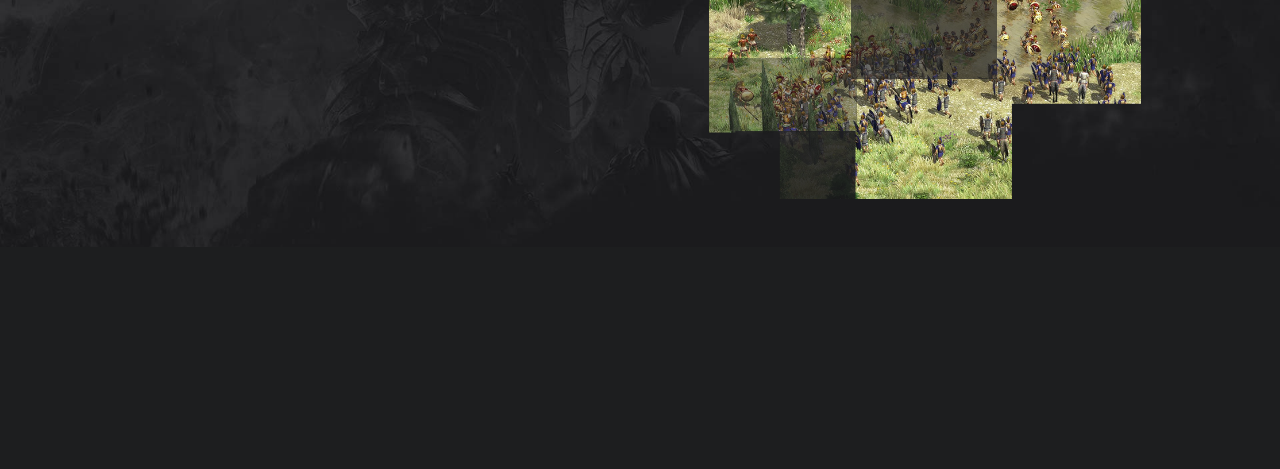
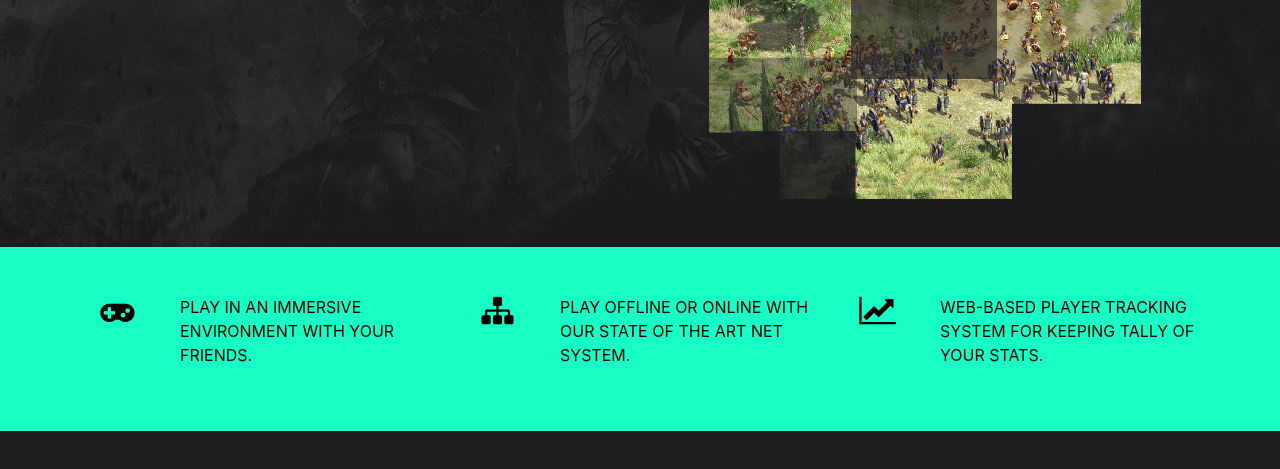
Before and after one commit to yechezkelMiller/gamelayout1, a plain HTML site: page src/index.html in a window 1280 px wide. Shown: the part 229-698 px from the top of the page. Drawn offline with Linux system fonts and the light colour scheme.

Commit message:
added feature-wraper

```diff
--- a/src/index.html
+++ b/src/index.html
@@ -52,6 +52,31 @@
         </div>
     </div>
 
+    <div class="feature-wrapper pt-5 pb-5 mt-5 mt-lg-0">
+        <div class="container">
+            <div class="row">
+                <div class="col-sm-12 col-md-1 text-center mb-3 mb-md-0">
+                <i class="fa fa-gamepad fa-2x"></i>
+            </div>
+                <div class="col-sm-12 col-md-3 text-center text-uppercase text-md-left md-3 mb-md-0">
+                    <p>Play in an immersive environment with your friends.</p>
+                </div>
+                <div class="col-sm-12 col-md-1 text-center mb-3 mb-md-0">
+                    <i class="fa fa-sitemap fa-2x"></i>
+                </div>
+                <div class="col-sm-12 col-md-3 text-center text-uppercase text-md-left md-3 mb-md-0">
+                    <p>Play offline or online with our state of the art net system.</p>
+                </div>
+                <div class="col-sm-12 col-md-1 text-center mb-3 mb-md-0">
+                    <i class="fa fa-line-chart fa-2x"></i>
+                </div>
+                <div class="col-sm-12 col-md-3 text-center text-uppercase text-md-left md-3 mb-md-0">
+                    <p>Web-based player tracking system for keeping tally of your stats.</p>
+                </div>
+            </div>
+        </div>
+    </div>
+
     <script src="/js/jquery.min.js"></script>
     <script src="/js/tether.min.js"></script>
     <script src="/js/bootstrap.min.js"></script>
--- a/src/scss/style.scss
+++ b/src/scss/style.scss
@@ -52,3 +52,7 @@ h1{
 .hero-img{
   width: 80%;
 }
+.feature-wrapper{
+  background-color: #17FFC4;
+  color: #000;
+}
```
Also changed, not shown: src/css/style.css.
